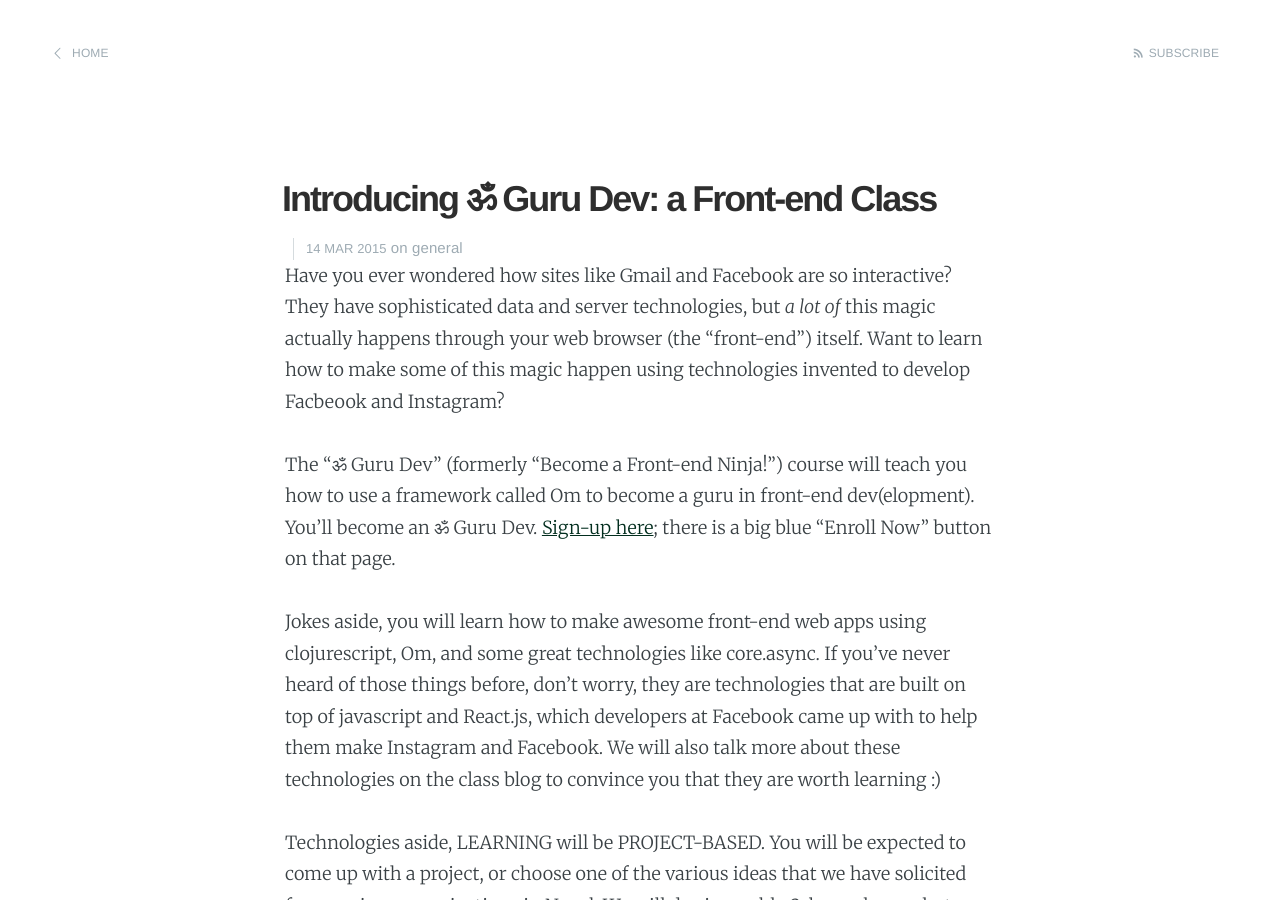
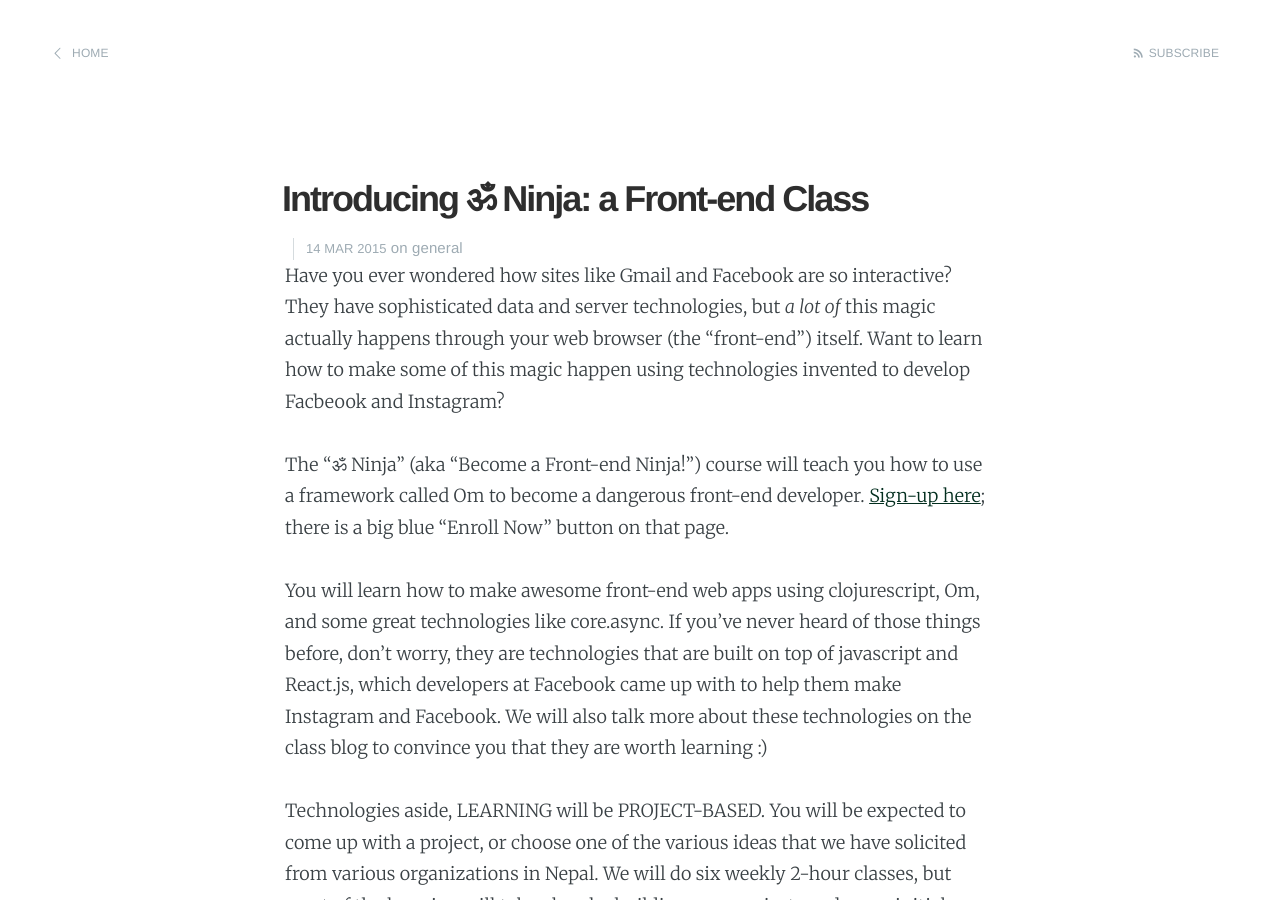
Before and after one commit to om-guru-dev/om-guru-dev.github.io, a Jekyll site: the page built from _posts/2015-03-14-introducing-om-ninja-class.markdown, in a window 1280 px wide and 900 px high. Built offline with Jekyll 4.4.1, drawn with Linux system fonts in a browser that asks for light colours; Markdown is read by kramdown in place of the engine named in the settings; some of the changed text lies outside the part shown.

Commit message:
Proper Name.

```diff
--- a/_config.yml
+++ b/_config.yml
@@ -1,5 +1,5 @@
-name: Front-end Guru Dev
-description: Become a Front-end Guru Dev using Om
+name: Front-end Ninja
+description: Become a Front-end Ninja using Om
 meta_description: "Front-end Development Class using Om."
 
 markdown: redcarpet
--- a/_posts/2015-03-14-introducing-om-guru-dev-class.markdown
+++ b/_posts/2015-03-14-introducing-om-ninja-class.markdown
@@ -1,6 +1,6 @@
 ---
 layout: post
-title:  "Introducing ॐ Guru Dev: a Front-end Class"
+title:  "Introducing ॐ Ninja: a Front-end Class"
 date:   2015-03-14 10:18:00
 categories: general
 author: Prabhas Pokharel
@@ -9,9 +9,9 @@ author: Prabhas Pokharel
 Have you ever wondered how sites like Gmail and Facebook are so interactive? They have sophisticated data and server technologies, but _a lot of_ this magic actually happens through your web browser (the "front-end") itself.
 Want to learn how to make some of this magic happen using technologies invented to develop Facbeook and Instagram?
 
-The "ॐ Guru Dev" (formerly “Become a Front-end Ninja!”) course will teach you how to use a framework called Om to become a guru in front-end dev(elopment). You'll become an ॐ Guru Dev. [Sign-up here](http://edushala.com/learn/technology/8967cf544e144cdb82886f401af9a602/%7Bslug%7D); there is a big blue "Enroll Now" button on that page.
+The "ॐ Ninja" (aka “Become a Front-end Ninja!”) course will teach you how to use a framework called Om to become a dangerous front-end developer. [Sign-up here](http://edushala.com/learn/technology/8967cf544e144cdb82886f401af9a602/%7Bslug%7D); there is a big blue "Enroll Now" button on that page.
 
-Jokes aside, you will learn how to make awesome front-end web apps using clojurescript, Om, and some great technologies like core.async. If you've never heard of those things before, don't worry, they are technologies that are built on top of javascript and React.js, which developers at Facebook came up with to help them make Instagram and Facebook. We will also talk more about these technologies on the class blog to convince you that they are worth learning :)
+You will learn how to make awesome front-end web apps using clojurescript, Om, and some great technologies like core.async. If you've never heard of those things before, don't worry, they are technologies that are built on top of javascript and React.js, which developers at Facebook came up with to help them make Instagram and Facebook. We will also talk more about these technologies on the class blog to convince you that they are worth learning :)
 
 Technologies aside, LEARNING will be PROJECT-BASED. You will be expected to come up with a project, or choose one of the various ideas that we have solicited from various organizations in Nepal. We will do six weekly 2-hour classes, but most of the learning will take place by building your projects and some initial assignments where you are learning the basics.
 
```
Also changed, not shown: README.md.
